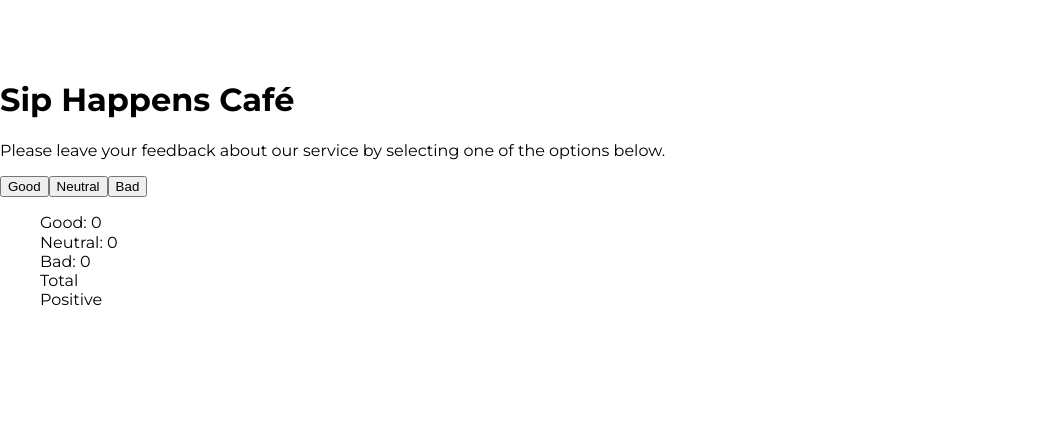
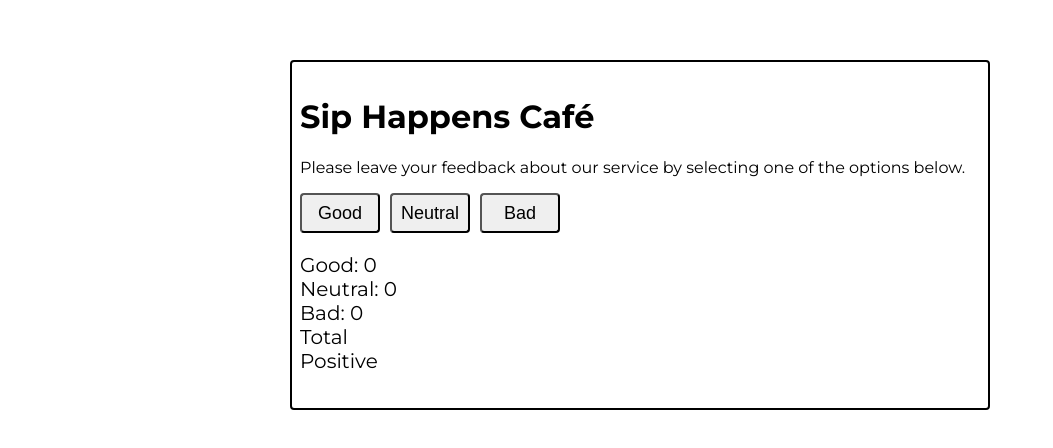
Before and after one commit to woland31252/goit-react-hw-02, a React (Vite) app: page / in a window 1280 px wide. Shown: the top 448 px of the page, without its empty margins (0-1053 px from the left). Built offline with nearby package versions, Linux system fonts and the light colour scheme.

Commit message:
obj_update

```diff
--- a/src/components/App/App.jsx
+++ b/src/components/App/App.jsx
@@ -3,46 +3,53 @@ import { useState } from 'react';
 import Description from '../Description/Description';
 import Feedback from '../Feedback/Feedback';
 import Options from '../Options/Options';
-import './App.module.css'
+import css from './App.module.css'
 
 
 function App() {
-const [clicks, setClicks] = useState(
+const [obj, setObj] = useState(
     {
     good: 0,
     neutral: 0,
     bad: 0
     });
 
+  // const feedbackUpdate = feedbackType => {
+  //   const name = obj.feedbackType
+  //   setObj({
+  //   ...obj,
+  //   name: obj.name + 1,
+  // });
+  // }
+
+
 const handleOnClickGood = () => {
-  setClicks({
-    ...clicks,
-    good: clicks.good + 1,
+  setObj({
+    ...obj,
+    good: obj.good + 1,
   });
 }
 
 const handleOnClickNeutral = () => {
-  setClicks({
-    ...clicks,
-    neutral: clicks.neutral + 1,
+  setObj({
+    ...obj,
+    neutral: obj.neutral + 1,
   });
 }
 
 const handleOnClickBad = () => {
-  setClicks({
-    ...clicks,
-    bad: clicks.bad + 1,
+  setObj({
+    ...obj,
+    bad: obj.bad + 1,
   });
 }
 
 
     return (
-    <div className='container'>
+    <div className={css.container}>
       <Description />
-      <Options click={handleOnClickGood} nameBtn={'Good'} />
-      <Options click={handleOnClickNeutral} nameBtn={'Neutral'}/>
-      <Options click={handleOnClickBad} nameBtn={'Bad'}/>
-      <Feedback good={clicks.good} neutral={clicks.neutral} bad={ clicks.bad} />
+      <Options clickGood={handleOnClickGood} clickNuetral={handleOnClickNeutral} clickBad={handleOnClickBad}/>
+      <Feedback good={obj.good} neutral={obj.neutral} bad={ obj.bad} />
     </div>
   )
 }
--- a/src/components/App/App.module.css
+++ b/src/components/App/App.module.css
@@ -1,6 +1,8 @@
 .container {
     margin: 0 auto;
+    padding: 15px 8px;
     width: 680px;
     border: 2px solid black;
     border-radius: 4px;
+
 }
--- a/src/components/Feedback/Feedback.jsx
+++ b/src/components/Feedback/Feedback.jsx
@@ -1,9 +1,9 @@
-
+import css from "../Feedback/Feedback.module.css"
 
 export default function Feedback({ good, neutral, bad }) {
     return (
         <div>
-            <ul className="ratingList">
+            <ul className={css.ratingList}>
                 <li>Good: { good}</li>
                 <li>Neutral: { neutral}</li>
                 <li>Bad: { bad}</li>
--- a/src/components/Feedback/Feedback.module.css
+++ b/src/components/Feedback/Feedback.module.css
@@ -1,3 +1,4 @@
 .ratingList {
     padding: 0;
+    font-size: 20px;
 }
--- a/src/components/Options/Options.jsx
+++ b/src/components/Options/Options.jsx
@@ -1,4 +1,11 @@
-export default function Options ({ click, nameBtn }) {
-  return (<button onClick={click}>{nameBtn} </button>
-  )
+import css from '../Options/Options.module.css'
+
+export default function Options({ clickGood, clickNeutral, clickBad}) {
+    return (
+        <div className={css.buttonList}>
+            <button className={css.btn} onClick={clickGood}>Good</button>
+            <button className={css.btn} onClick={clickNeutral}>Neutral</button>
+            <button className={css.btn} onClick={clickBad}>Bad</button>
+        </div>
+    )
 }
--- a/src/components/Options/Options.module.css
+++ b/src/components/Options/Options.module.css
@@ -0,0 +1,12 @@
+.buttonList {
+    display: flex;
+    flex-direction: row;
+    gap: 10px;
+}
+
+.btn {
+    font-size: 18px;
+    width: 80px;
+    height: 40px;
+    border-radius:4px;
+}
```
